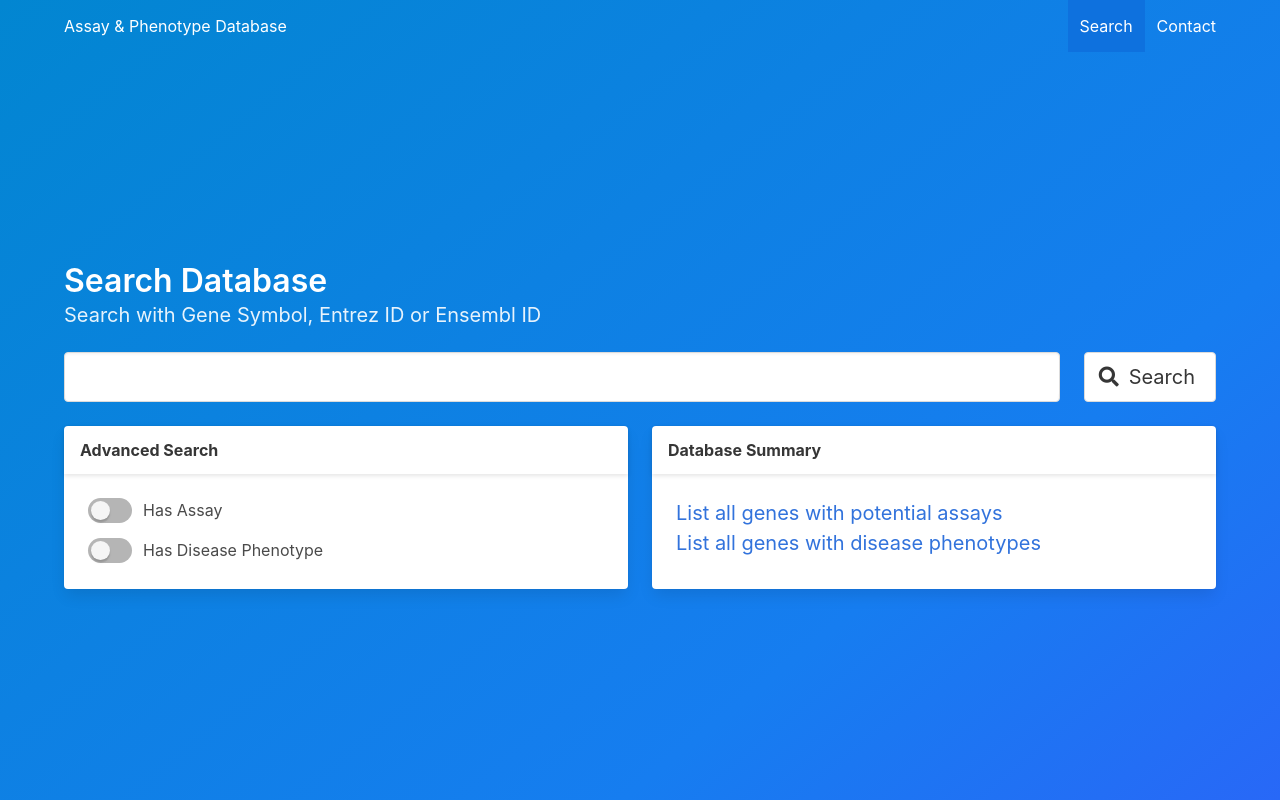
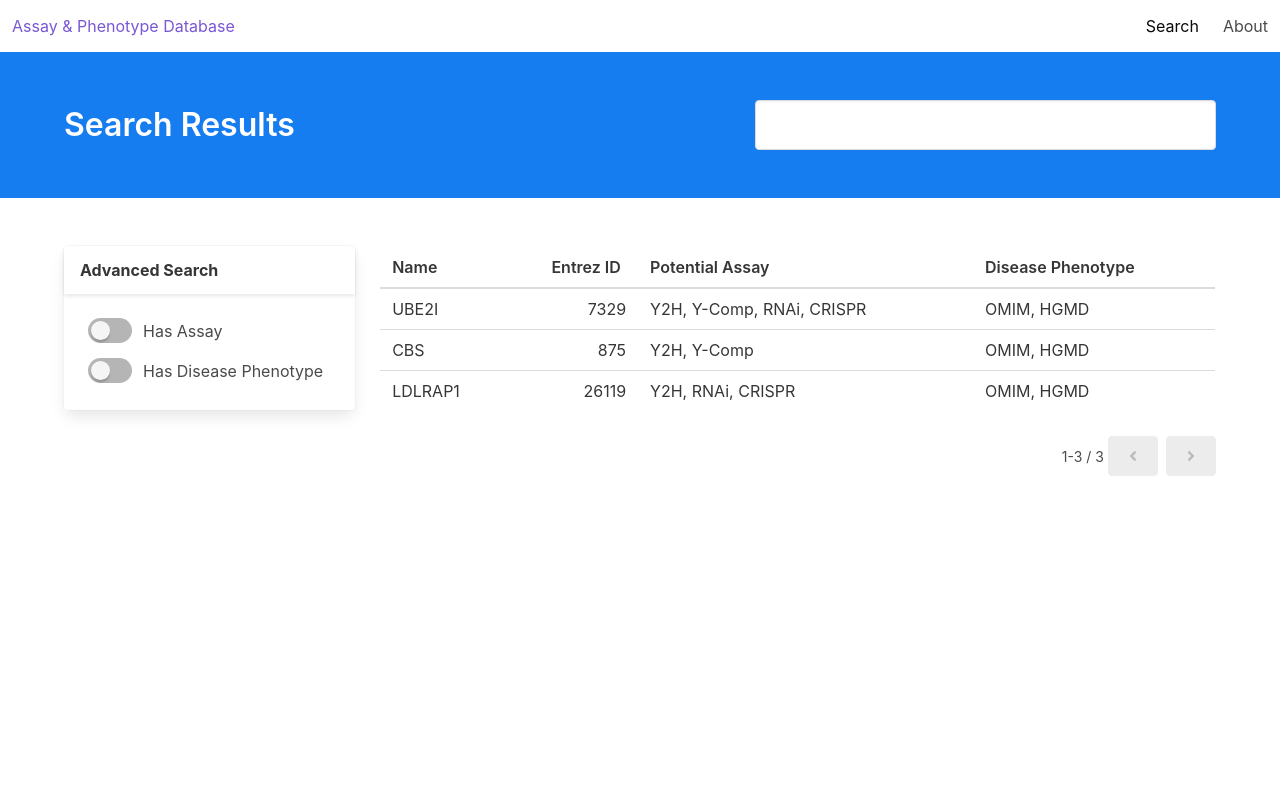
Before and after one commit to rothlab/mavequest-front-end, a Vue app: page /summary in a window 1280 px wide. Built offline with nearby package versions, Linux system fonts and the light colour scheme.

Commit message:
Added summary page

```diff
--- a/package.json
+++ b/package.json
@@ -10,7 +10,8 @@
   "dependencies": {
     "@fortawesome/fontawesome-free": "^5.5.0",
     "buefy": "^0.7.1",
-    "vue": "^2.5.17"
+    "vue": "^2.5.17",
+    "vue-router": "^3.0.1"
   },
   "devDependencies": {
     "@vue/cli-plugin-babel": "^3.1.1",
--- a/src/App.vue
+++ b/src/App.vue
@@ -1,12 +1,9 @@
 <template>
   <div id="app">
-    <section class="hero is-info is-bold is-fullheight">
-      <div class="hero-head">
-        <!-- Add navigation bar -->
-        <div class="container">
-          <header class="navbar">
+    <!-- Navbar -->
+    <nav class="navbar" role="navigation" aria-label="main navigation">
       <div class="navbar-brand">
-              <a class="navbar-item">Assay & Phenotype Database</a>
+        <a class="navbar-item" href="/">Assay & Phenotype Database</a>
         <span class="navbar-burger burger" data-target="navbarMenuHero">
           <span></span>
           <span></span>
@@ -15,45 +12,22 @@
       </div>
       <div id="navbarMenuHero" class="navbar-menu">
         <div class="navbar-end">
-              <a class="navbar-item is-active">Search</a>
-              <a class="navbar-item">Contact</a>
+          <router-link to="/" class="navbar-item is-active">Search</router-link>
+          <router-link to="/about" class="navbar-item">About</router-link>
         </div>
       </div>
-          </header>
-        </div>
-      </div>
+    </nav>
 
-      <div class="hero-body">
-        <div class="container has-text-left">
-          <!-- Add search interface -->
-          <h1 class="title">Search Database</h1>
-          <h2 class="subtitle">Search with Gene Symbol, Entrez ID or Ensembl ID</h2>
-          <SearchBar></SearchBar>
-        </div>
-      </div>
-
-      <div class="hero-foot">
-      </div>
-    </section>
+    <!-- Inject router view -->
+    <router-view/>
   </div>
 </template>
 
-<script>
-import SearchBar from "./components/SearchBar";
-
-export default {
-  name: "app",
-  components: {
-    SearchBar
-  }
-};
-</script>
-
 <style>
 .navbar-burger {
-  color: white
+  color: white;
 }
 .has-text-link {
-  color: #3273DC !important
+  color: #3273dc !important;
 }
 </style>
--- a/src/components/HelloWorld.vue
+++ /dev/null
@@ -1,58 +0,0 @@
-<template>
-  <div class="hello">
-    <h1>{{ msg }}</h1>
-    <p>
-      For a guide and recipes on how to configure / customize this project,<br>
-      check out the
-      <a href="https://cli.vuejs.org" target="_blank" rel="noopener">vue-cli documentation</a>.
-    </p>
-    <h3>Installed CLI Plugins</h3>
-    <ul>
-      <li><a href="https://github.com/vuejs/vue-cli/tree/dev/packages/%40vue/cli-plugin-babel" target="_blank" rel="noopener">babel</a></li>
-      <li><a href="https://github.com/vuejs/vue-cli/tree/dev/packages/%40vue/cli-plugin-eslint" target="_blank" rel="noopener">eslint</a></li>
-    </ul>
-    <h3>Essential Links</h3>
-    <ul>
-      <li><a href="https://vuejs.org" target="_blank" rel="noopener">Core Docs</a></li>
-      <li><a href="https://forum.vuejs.org" target="_blank" rel="noopener">Forum</a></li>
-      <li><a href="https://chat.vuejs.org" target="_blank" rel="noopener">Community Chat</a></li>
-      <li><a href="https://twitter.com/vuejs" target="_blank" rel="noopener">Twitter</a></li>
-      <li><a href="https://news.vuejs.org" target="_blank" rel="noopener">News</a></li>
-    </ul>
-    <h3>Ecosystem</h3>
-    <ul>
-      <li><a href="https://router.vuejs.org" target="_blank" rel="noopener">vue-router</a></li>
-      <li><a href="https://vuex.vuejs.org" target="_blank" rel="noopener">vuex</a></li>
-      <li><a href="https://github.com/vuejs/vue-devtools#vue-devtools" target="_blank" rel="noopener">vue-devtools</a></li>
-      <li><a href="https://vue-loader.vuejs.org" target="_blank" rel="noopener">vue-loader</a></li>
-      <li><a href="https://github.com/vuejs/awesome-vue" target="_blank" rel="noopener">awesome-vue</a></li>
-    </ul>
-  </div>
-</template>
-
-<script>
-export default {
-  name: 'HelloWorld',
-  props: {
-    msg: String
-  }
-}
-</script>
-
-<!-- Add "scoped" attribute to limit CSS to this component only -->
-<style scoped>
-h3 {
-  margin: 40px 0 0;
-}
-ul {
-  list-style-type: none;
-  padding: 0;
-}
-li {
-  display: inline-block;
-  margin: 0 10px;
-}
-a {
-  color: #42b983;
-}
-</style>
--- a/src/components/SearchBar.vue
+++ b/src/components/SearchBar.vue
@@ -1,46 +1,14 @@
 <template>
 <div class="search-bar">
-    <div class="container">
   <div class="columns">
     <div class="column">
       <b-taginput size="is-medium"></b-taginput>
     </div>
-        <div class="column is-narrow">
-          <button class="button is-medium">
+    <div class="column is-narrow is-hidden-mobile" v-if="showButton">
+      <a class="button is-medium" href="summary">
         <b-icon icon="search"></b-icon>
         <span>Search</span>
-          </button>
-        </div>
-      </div>
-
-      <div class="columns">
-        <div class="column">
-          <b-collapse class="card search-option">
-            <div class="card-header">
-              <p class="card-header-title">Advanced Search</p>
-            </div>
-            <div class="card-content">
-                <section class="has-text-left search-option">
-                    <div class="field"><b-switch>Has Assay</b-switch></div>
-                    <div class="field"><b-switch>Has Disease Phenotype</b-switch></div>
-                </section>
-            </div>
-          </b-collapse>
-        </div>
-        <div class="column">
-          <div class="card search-option">
-            <header class="card-header">
-              <p class="card-header-title">Database Summary</p>
-            </header>
-            <div class="card-content">
-              <div class="content has-text-left is-medium">
-                <a class="has-text-link">List all genes with potential assays</a>
-                <br>
-                <a class="has-text-link">List all genes with disease phenotypes</a>
-              </div>
-            </div>
-          </div>
-        </div>
+      </a>
     </div>
   </div>
 </div>
@@ -48,16 +16,9 @@
 
 <script>
 export default {
-  name: "SearchBar"
-  //   props: {
-  //     msg: String
-  //   }
+  name: "SearchBar",
+  props: {
+      showButton: Boolean
+  }
 };
 </script>
-
-<style scoped>
-.search-option {
-    height: 100%;
-    align-items: center
-}
-</style>
--- /dev/null
+++ b/src/components/SearchFilter.vue
@@ -0,0 +1,25 @@
+<template>
+  <div class="search-filter">
+    <div class="card below-search">
+      <div class="card-header">
+        <p class="card-header-title">Advanced Search</p>
+      </div>
+      <div class="card-content">
+        <section class="has-text-left">
+          <div class="field">
+            <b-switch>Has Assay</b-switch>
+          </div>
+          <div class="field">
+            <b-switch>Has Disease Phenotype</b-switch>
+          </div>
+        </section>
+      </div>
+    </div>
+  </div>
+</template>
+
+<script>
+export default {
+  name: "SearchFilter"
+};
+</script>
--- a/src/main.js
+++ b/src/main.js
@@ -1,4 +1,5 @@
 import Vue from 'vue'
+import router from './router'
 import Buefy from 'buefy'
 import 'buefy/dist/buefy.css'
 import '@fortawesome/fontawesome-free/css/all.css'
@@ -13,5 +14,6 @@ Vue.use(Buefy, {
 });
 
 new Vue({
-  render: h => h(App),
+  router,
+  render: h => h(App)
 }).$mount('#app');
--- /dev/null
+++ b/src/router.js
@@ -0,0 +1,30 @@
+import Vue from 'vue'
+import Router from 'vue-router'
+import Home from './views/Home.vue'
+
+Vue.use(Router)
+
+export default new Router({
+  mode: 'history',
+  base: process.env.BASE_URL,
+  routes: [
+    {
+      path: '/',
+      name: 'home',
+      component: Home
+    },
+    {
+      path: '/summary',
+      name: 'summary',
+      component: () => import('./views/Summary.vue')
+    },
+    {
+      path: '/about',
+      name: 'about',
+      // route level code-splitting
+      // this generates a separate chunk (about.[hash].js) for this route
+      // which is lazy-loaded when the route is visited.
+      component: () => import(/* webpackChunkName: "about" */ './views/About.vue')
+    }
+  ]
+})
--- /dev/null
+++ b/src/views/About.vue
@@ -0,0 +1,5 @@
+<template>
+  <div class="about">
+    <h1>This is an about page</h1>
+  </div>
+</template>
--- /dev/null
+++ b/src/views/Home.vue
@@ -0,0 +1,51 @@
+<template>
+  <section class="hero is-info is-bold is-fullheight">
+    <div class="hero-body">
+      <div class="container has-text-left">
+        <h1 class="title">Search Database</h1>
+        <h2 class="subtitle">Search with Gene Symbol, Entrez ID or Ensembl ID</h2>
+        <div class="container">
+          <SearchBar showButton></SearchBar>
+          <div class="columns">
+            <div class="column is-half">
+              <SearchFilter></SearchFilter>
+            </div>
+            <div class="column is-half">
+              <div class="card below-search">
+                <header class="card-header">
+                  <p class="card-header-title">Database Summary</p>
+                </header>
+                <div class="card-content">
+                  <div class="content has-text-left is-medium">
+                    <a class="has-text-link">List all genes with potential assays</a>
+                    <br>
+                    <a class="has-text-link">List all genes with disease phenotypes</a>
+                  </div>
+                </div>
+              </div>
+            </div>
+          </div>
+        </div>
+      </div>
+    </div>
+  </section>
+</template>
+
+<script>
+import SearchBar from "@/components/SearchBar.vue";
+import SearchFilter from "@/components/SearchFilter.vue"
+
+export default {
+  name: "home",
+  components: {
+    SearchBar,
+    SearchFilter
+  }
+};
+</script>
+
+<style>
+.card.below-search {
+  height: 100%;
+}
+</style>
--- /dev/null
+++ b/src/views/Summary.vue
@@ -0,0 +1,107 @@
+<template>
+  <div class="summary">
+    <!-- Header -->
+    <section class="hero is-info">
+      <div class="hero-body">
+        <div class="container">
+          <div class="level">
+            <div class="level-left">
+              <h1 class="title">Search Results</h1>
+            </div>
+            <div class="level-right">
+              <SearchBar></SearchBar>
+            </div>
+          </div>
+        </div>
+      </div>
+    </section>
+
+    <!-- Main -->
+    <section class="section">
+      <div class="container">
+        <div class="columns">
+          <!-- Filter -->
+          <div class="column is-narrow">
+            <SearchFilter></SearchFilter>
+          </div>
+
+          <!-- Table -->
+          <div class="column">
+            <b-table
+              :data="data"
+              :paginated="true"
+              :pagination-simple="true"
+              :per-page="20"
+              :columns="columns"
+            ></b-table>
+          </div>
+        </div>
+      </div>
+    </section>
+  </div>
+</template>
+
+<script>
+import SearchBar from "@/components/SearchBar.vue";
+import SearchFilter from "@/components/SearchFilter.vue";
+
+export default {
+  name: "summary",
+  components: {
+    SearchBar,
+    SearchFilter
+  },
+  data() {
+    return {
+      data: [
+        {
+          gene_name: "UBE2I",
+          entrez_id: "7329",
+          potential_assay: "Y2H, Y-Comp, RNAi, CRISPR",
+          disease_phenotype: "OMIM, HGMD"
+        },
+        {
+          gene_name: "CBS",
+          entrez_id: "875",
+          potential_assay: "Y2H, Y-Comp",
+          disease_phenotype: "OMIM, HGMD"
+        },
+        {
+          gene_name: "LDLRAP1",
+          entrez_id: "26119",
+          potential_assay: "Y2H, RNAi, CRISPR",
+          disease_phenotype: "OMIM, HGMD"
+        }
+      ],
+      columns: [
+        {
+          field: "gene_name",
+          label: "Name"
+        },
+        {
+          field: "entrez_id",
+          label: "Entrez ID",
+          numeric: true
+        },
+        {
+          field: "potential_assay",
+          label: "Potential Assay"
+        },
+        {
+          field: "disease_phenotype",
+          label: "Disease Phenotype"
+        }
+      ]
+    };
+  }
+};
+</script>
+
+<style scoped>
+.level-right {
+  width: 40%;
+}
+.search-bar {
+  width: 100%;
+}
+</style>
```
Also changed, not shown: 1 other file (tests, documents, lock files or other folders). Lines whose indentation alone changed are shown as unchanged.
